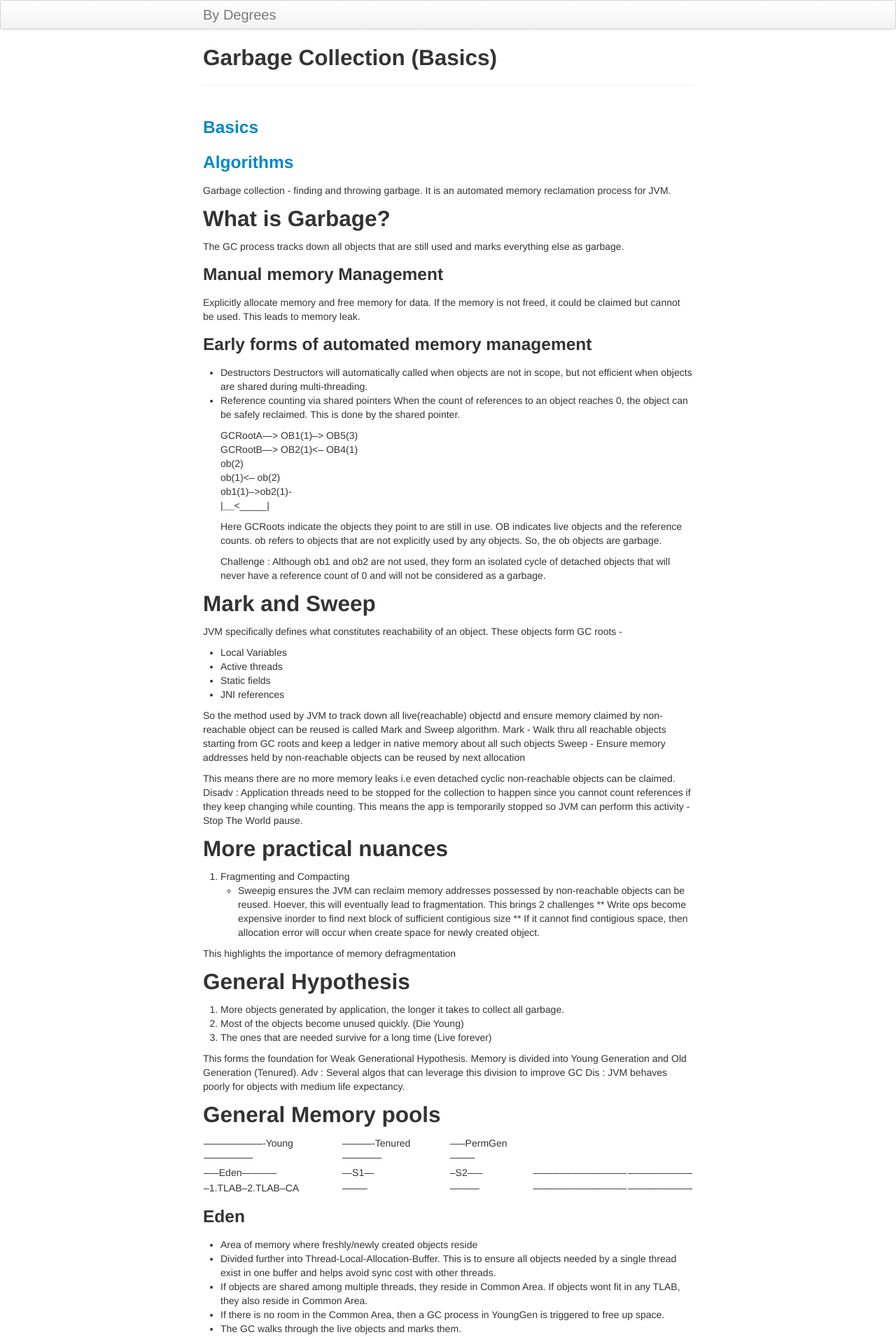
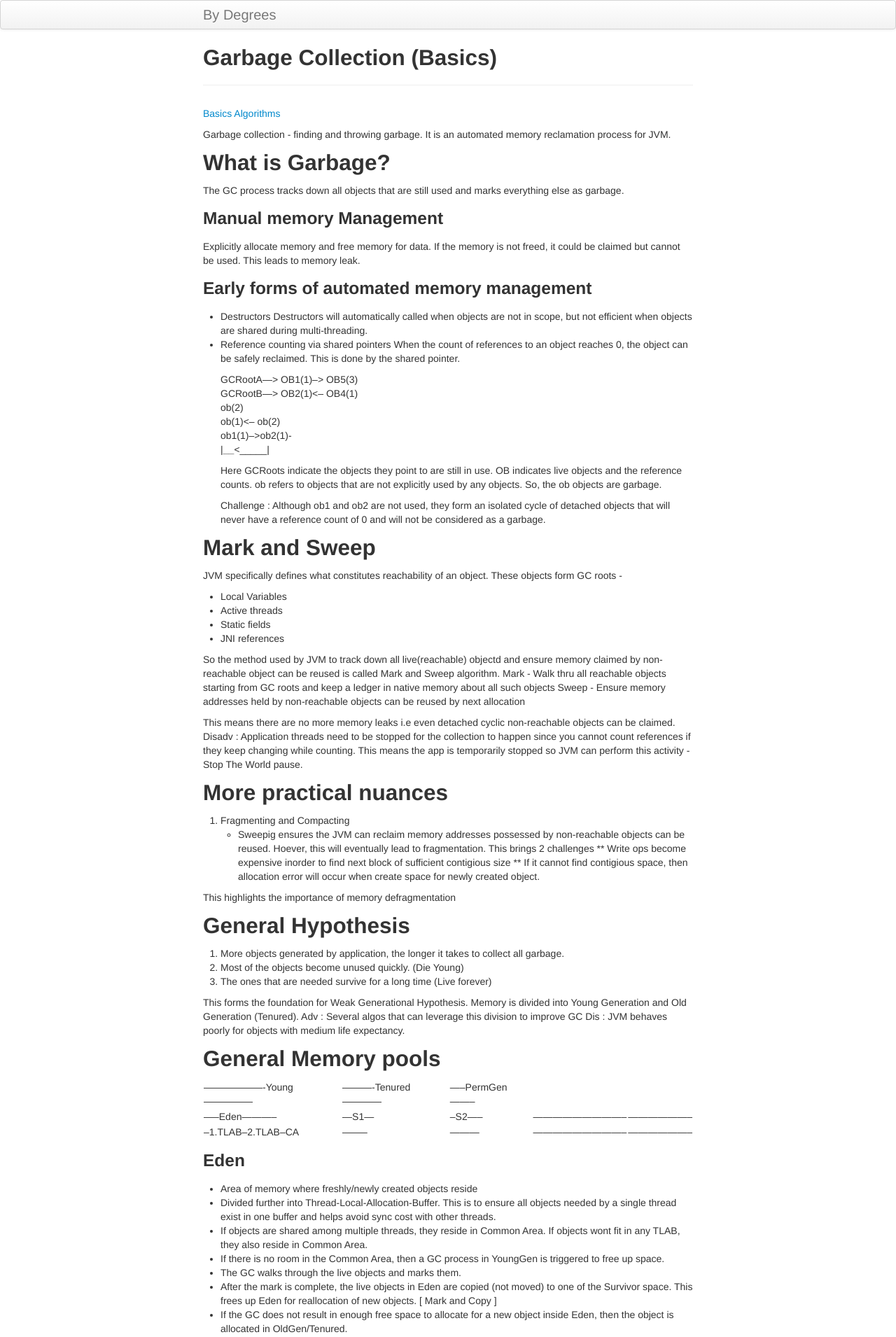
Before and after one commit to jarviejohns/by_degrees, a Jekyll site: the page built from pages/distributed_computing/2017/01/19/garbage_collection.md, in a window 1280 px wide. Shown: the top 1910 px of the page at 70% size. Built offline with Jekyll 4.4.1, drawn with Linux system fonts in a browser that asks for light colours.

Commit message:
Update site

```diff
--- a/pages/distributed_computing/2017/01/19/garbage_collection.md
+++ b/pages/distributed_computing/2017/01/19/garbage_collection.md
@@ -3,8 +3,8 @@ layout: page
 title: Garbage Collection (Basics)
 ---
 
-### [Basics](pages/distributed_computing/2017/01/19/garbage_collection.html)
-### [Algorithms](pages/distributed_computing/2017/01/19/gc_algos.html)
+[Basics](pages/distributed_computing/2017/01/19/garbage_collection.html)
+[Algorithms](pages/distributed_computing/2017/01/19/gc_algos.html)
 
 Garbage collection - finding and throwing garbage. It is an automated memory reclamation process for JVM.
 
```
